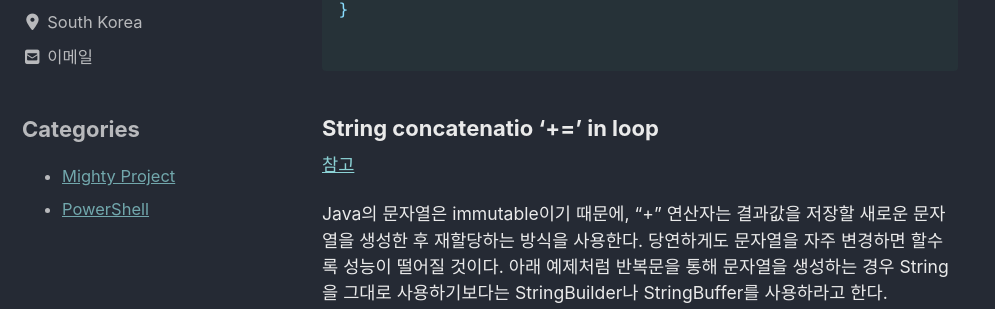
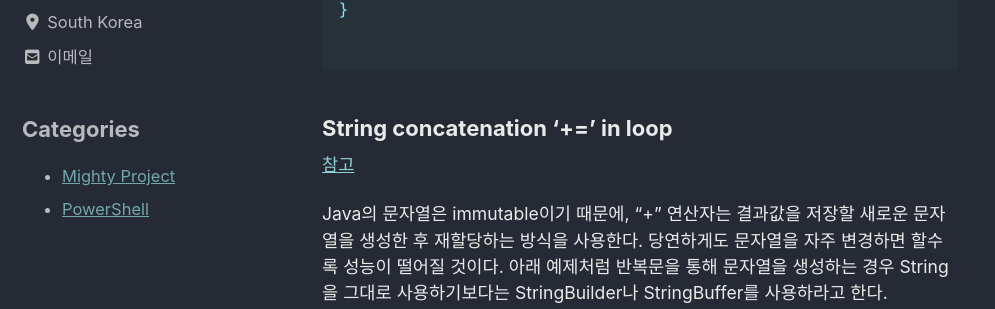
Before and after one commit to kippem9088/kippem9088.github.io, a Jekyll site: the page built from _posts/2020-03-23-Mighty Project 9th-10th Week.md, in a window 1280 px wide and 900 px high, scrolled down 1966 px. Shown: the part 145-454 px from the top of the window, without its empty margins (0-995 px from the left). Built offline with Jekyll 4.4.1, drawn with Linux system fonts in a browser that asks for light colours; cached includes are drawn as plain includes; nearby versions of some CDN libraries; some web fonts are replaced.

Commit message:
Fix a typo

````diff
--- a/_posts/2020-03-23-Mighty Project 9th-10th Week.md
+++ b/_posts/2020-03-23-Mighty Project 9th-10th Week.md
@@ -66,7 +66,7 @@ public void distributeCards() {
 
 ```
 
-### String concatenatio '+=' in loop
+### String concatenation '+=' in loop
 
 [참고](https://help.semmle.com/wiki/display/JAVA/String+concatenation+in+loop)
 
````
